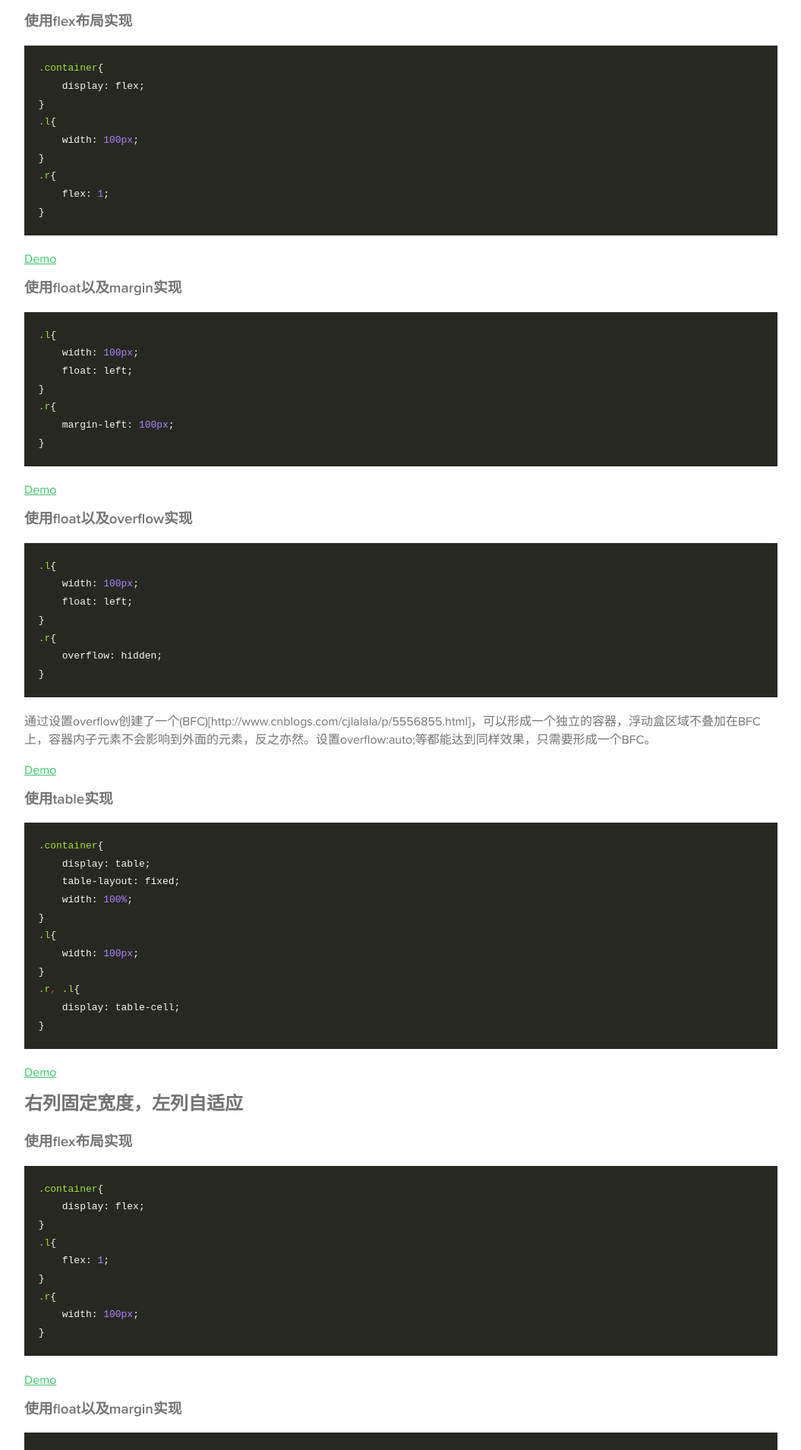
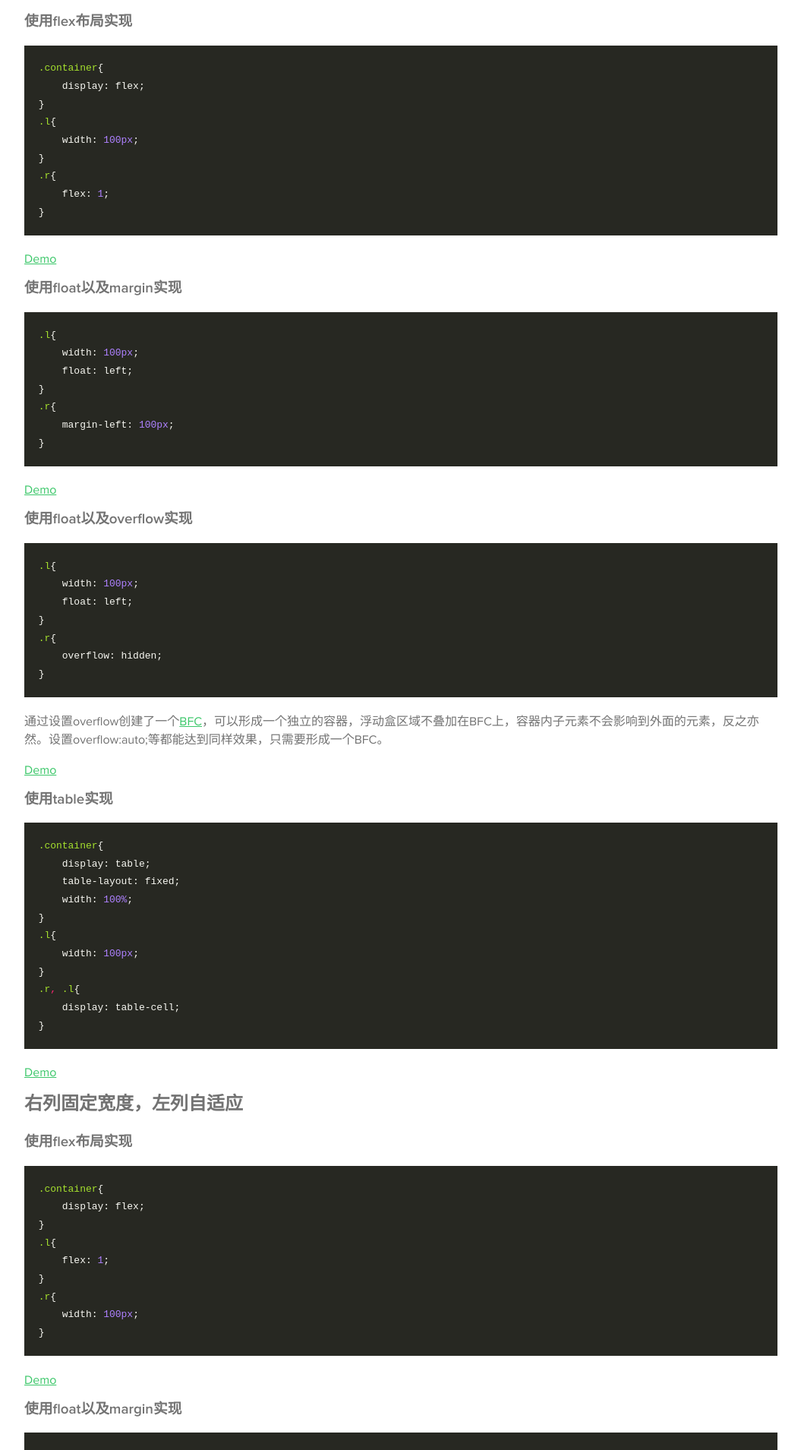
Before and after one commit to answershuto/Blog, a Jekyll site: the page built from _posts/2017-04-19-CSS常见布局.MarkDown, in a window 1280 px wide. Shown: the part 644-2553 px from the top of the page at 76% size, without its empty margins (112-1167 px from the left). Built offline with Jekyll 4.4.1, drawn with Linux system fonts in a browser that asks for light colours; some web fonts are replaced; some of the changed lines change nothing that is shown.

Commit message:
url格式写反了

````diff
--- a/_posts/2017-04-19-CSS常见布局.MarkDown
+++ b/_posts/2017-04-19-CSS常见布局.MarkDown
@@ -51,7 +51,7 @@ excerpt: CSS常见布局
 }
 ```
 
-通过设置overflow创建了一个(BFC)[http://www.cnblogs.com/cjlalala/p/5556855.html]，可以形成一个独立的容器，浮动盒区域不叠加在BFC上，容器内子元素不会影响到外面的元素，反之亦然。设置overflow:auto;等都能达到同样效果，只需要形成一个BFC。
+通过设置overflow创建了一个[BFC](http://www.cnblogs.com/cjlalala/p/5556855.html)，可以形成一个独立的容器，浮动盒区域不叠加在BFC上，容器内子元素不会影响到外面的元素，反之亦然。设置overflow:auto;等都能达到同样效果，只需要形成一个BFC。
 
 [Demo](/demos/CSS常见布局/demo3.html)
 
````
